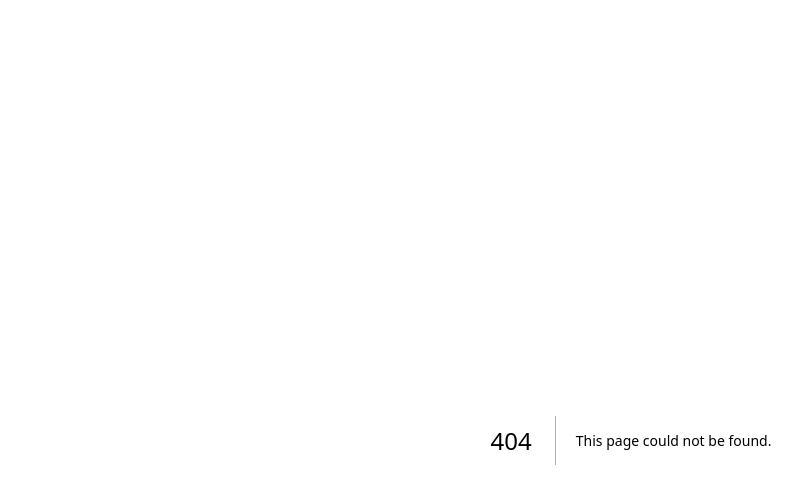
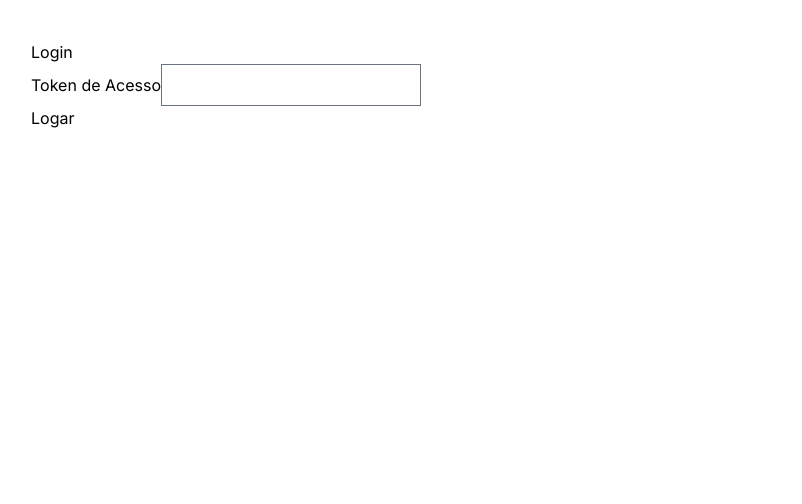
Before and after one commit to hackathon-sos-rs/backoffice, a Next.js app: page /login in a window 1280 px wide. Before the commit this address had no page. Shown: the top 504 px of the page, without its empty margins (9-811 px from the left). Built offline with nearby package versions, Linux system fonts and the light colour scheme.

Commit message:
pagina de login

```diff
--- a/package.json
+++ b/package.json
@@ -9,12 +9,15 @@
     "lint": "next lint"
   },
   "dependencies": {
+    "@directus/sdk": "^16.0.1",
     "autoprefixer": "^10.4.19",
+    "axios": "^1.7.2",
     "flowbite": "^2.3.0",
     "flowbite-react": "^0.9.0",
     "next": "14.2.3",
     "react": "^18",
-    "react-dom": "^18"
+    "react-dom": "^18",
+    "react-router-dom": "^6.23.1"
   },
   "devDependencies": {
     "@types/node": "^20",
--- /dev/null
+++ b/src/app/logado/page.tsx
@@ -0,0 +1,13 @@
+'use client';
+
+import React from 'react';
+
+const Logado: React.FC = () => {
+  return (
+    <div>
+      <h1>Você está logado!</h1>
+    </div>
+  );
+};
+
+export default Logado;
--- /dev/null
+++ b/src/app/login/page.tsx
@@ -0,0 +1,50 @@
+'use client';
+
+import React, { useState } from 'react';
+import { useRouter } from 'next/navigation';
+import axios from 'axios';
+import { createDirectus, rest, createItem } from '@directus/sdk';
+
+const Login: React.FC = () => {
+  const [token, setToken] = useState<string>('');
+  const [error, setError] = useState<string | null>(null);
+  const router = useRouter();
+  const client = 'https://sos-rs-stock-qa.star-ai.app/server/specs/graphql';
+  const handleLogin = async () => {
+    try {
+      const response = await axios.get(client, {
+        headers: {
+          Authorization: `Bearer ${token}`
+        }
+      });
+      if (response.status === 200) {
+        localStorage.setItem('accessToken', token);
+        router.push('/logado');
+      } else {
+        setError('Token inválido');
+      }
+    } catch (err) {
+      setError('Token inválido');
+    }
+  };
+
+  return (
+    <div>
+      <h1>Login</h1>
+      <form onSubmit={(e) => e.preventDefault()}>
+        <div>
+          <label htmlFor="token">Token de Acesso</label>
+          <input
+            type="text"
+            id="token"
+            value={token}
+            onChange={(e) => setToken(e.target.value)}
+          />
+        </div>
+        <button type="button" onClick={handleLogin}>Logar</button>
+      </form>
+    </div>
+  );
+};
+
+export default Login;
--- a/src/app/page.tsx
+++ b/src/app/page.tsx
@@ -1,9 +1,17 @@
+'use client';
+
 import { Alert, Button, Card } from "flowbite-react";
+import React, { useEffect } from 'react';
+import { useRouter } from 'next/navigation';
 
-export default function Home() {
-  return (
-    <div>
-      <h1>Home</h1>
-    </div>
-  );
-}
+const Home: React.FC = () => {
+  const router = useRouter();
+
+  useEffect(() => {
+    router.push('/login');
+  }, [router]);
+
+  return null;
+};
+
+export default Home;
```
Also changed, not shown: 2 other files (tests, documents, lock files or other folders).
